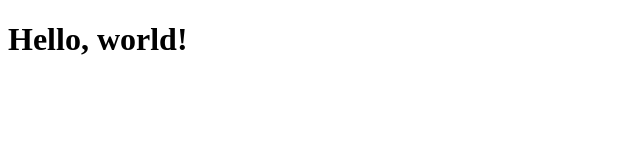
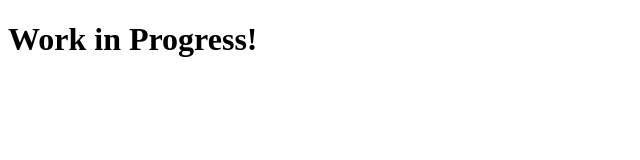
Before and after one commit to praveenanandGit/UKSK-Website, a plain HTML site: page index.html in a window 1280 px wide. Shown: the whole page, without its empty margins (0-640 px from the left). Drawn offline with Linux system fonts and the light colour scheme.

Commit message:
Update index.html

```diff
--- a/index.html
+++ b/index.html
@@ -8,6 +8,6 @@
   <link rel="icon" href="favicon.png">
 </head>
 <body>
-  <h1>Hello, world!</h1>
+  <h1>Work in Progress!</h1>
 </body>
 </html>
```
